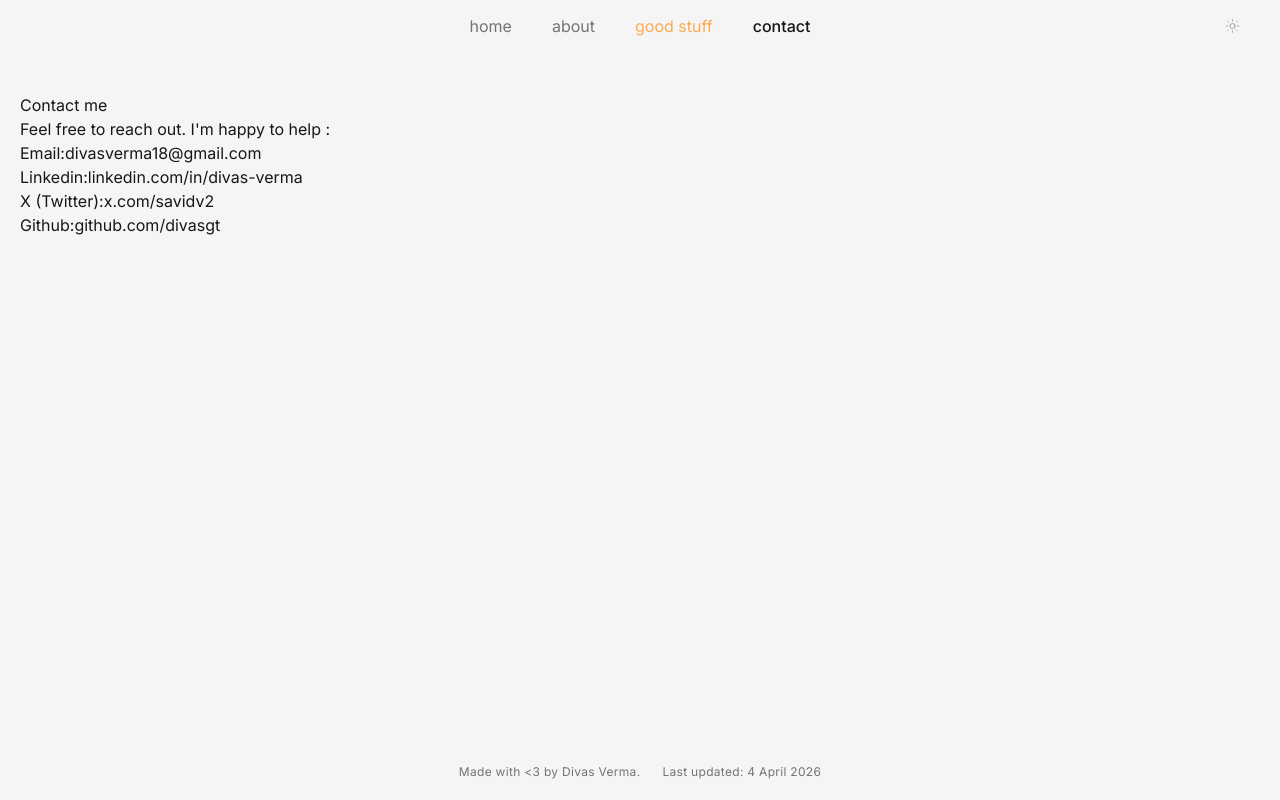
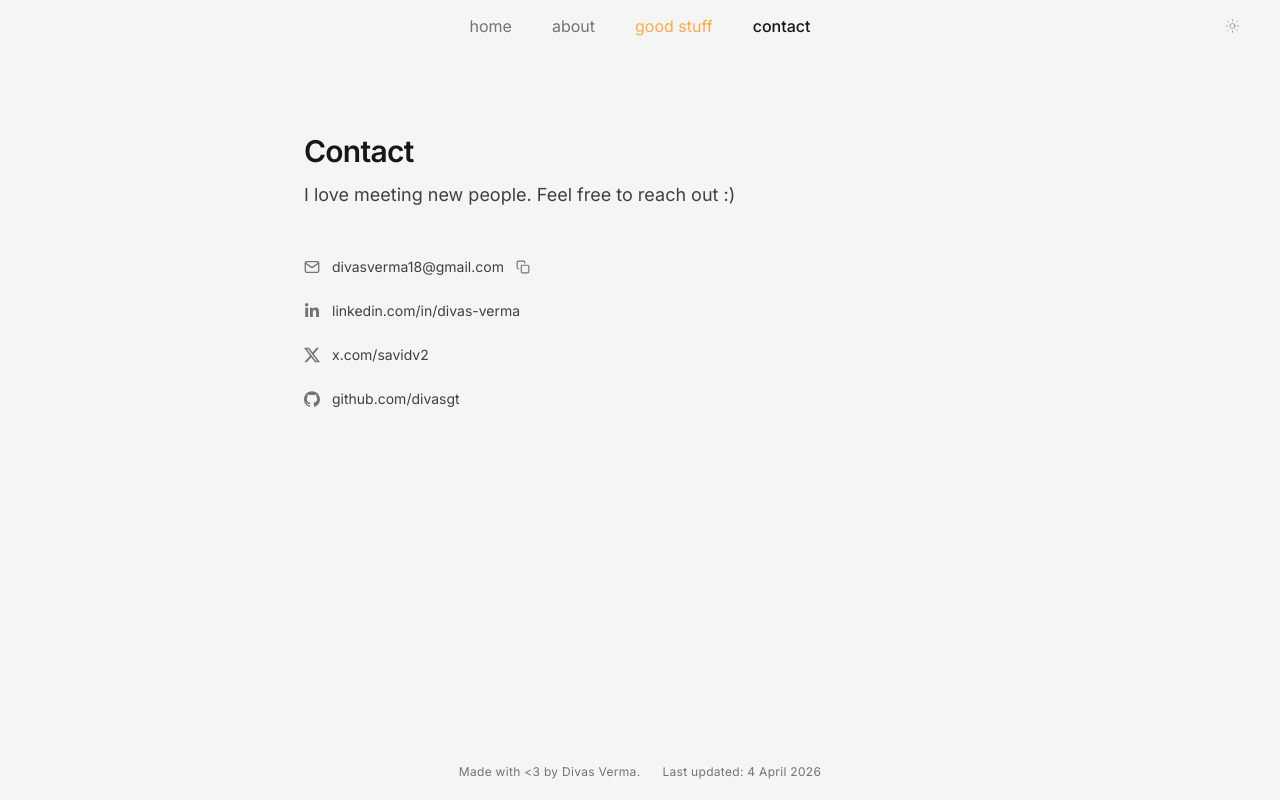
Before and after one commit to divasgt/personal-website, a Next.js app: page /contact in a window 1280 px wide. Built offline with nearby package versions, Linux system fonts and the light colour scheme.

Commit message:
style: Improve contact page; add: Add contact section on home page

```diff
--- a/package.json
+++ b/package.json
@@ -10,6 +10,7 @@
   },
   "dependencies": {
     "@tailwindcss/typography": "^0.5.19",
+    "lucide-react": "^1.7.0",
     "next": "16.1.6",
     "next-themes": "^0.4.6",
     "react": "19.2.3",
--- a/src/app/contact/page.tsx
+++ b/src/app/contact/page.tsx
@@ -1,30 +1,17 @@
+import ContactLinks from "@/components/ContactLinks";
+
 export default function ContactPage() {
   return (
-    <main className="container mx-auto px-5 pt-10">
-      <div className="">
-        <h2>Contact me</h2>
-        Feel free to reach out. I'm happy to help :
-
+    <div className="flex flex-col items-center pt-20 mx-5">
+      <div className="w-full max-w-lg md:max-w-2xl">
+        <h1 className="text-2xl md:text-3xl font-semibold tracking-tight mb-3">
+          Contact
+        </h1>
+        <p className="text-secondary md:text-lg mb-12">
+          I love meeting new people. Feel free to reach out {":)"}
+        </p>
+        <ContactLinks />
       </div>
-
-      <div className="">
-        <div>
-          Email:
-          <a href="mailto:divasverma18@gmail.com" target="_blank">divasverma18@gmail.com</a>
-        </div>
-        <div>
-          Linkedin:
-          <a href="https://linkedin.com/in/divas-verma" target="_blank" rel="noopener noreferrer">linkedin.com/in/divas-verma</a>
-        </div>
-        <div>X (Twitter):
-          <a href="http://x.com/savidv2" target="_blank" rel="noopener noreferrer">x.com/savidv2</a>
-        </div>
-        <div>
-          Github:
-          <a href="http://github.com/divasgt" target="_blank" rel="noopener noreferrer">github.com/divasgt</a>
-        </div>
-
-      </div>
-    </main>
-  )
+    </div>
+  );
 }
--- a/src/app/page.tsx
+++ b/src/app/page.tsx
@@ -2,6 +2,7 @@ import Project from "@/components/Project";
 import { projects } from "@/data/projects";
 import TechnicalSkills from "@/components/TechnicalSkills";
 import Education from "@/components/Education";
+import ContactLinks from "@/components/ContactLinks";
 
 export default function Home() {
   return (
@@ -55,6 +56,18 @@ export default function Home() {
           </h1>
           <Education />
         </section>
+
+        <div className="my-40" />
+
+        <section id="contact" className="mb-20">
+          <h1 className="text-2xl md:text-3xl font-semibold tracking-tight mb-3">
+            Contact
+          </h1>
+          <p className="text-secondary md:text-lg mb-12">
+            I love meeting new people. Feel free to reach out {":)"}
+          </p>
+          <ContactLinks />
+        </section>
       </div>
     </div>
   );
--- /dev/null
+++ b/src/components/ContactLinks.tsx
@@ -0,0 +1,91 @@
+"use client";
+
+import { useState } from "react";
+import { SiGithub, SiX } from "react-icons/si";
+import { FaLinkedinIn } from "react-icons/fa";
+import { FiMail, FiCopy, FiCheck } from "react-icons/fi";
+import { IconType } from "react-icons";
+
+const EMAIL = "divasverma18@gmail.com";
+
+type LinkItem = {
+  label: string;
+  href: string;
+  text: string;
+  icon: IconType;
+  isEmail?: boolean;
+};
+
+const links: LinkItem[] = [
+  {
+    label: "Email",
+    href: `mailto:${EMAIL}`,
+    text: EMAIL,
+    icon: FiMail,
+    isEmail: true,
+  },
+  {
+    label: "LinkedIn",
+    href: "https://linkedin.com/in/divas-verma",
+    text: "linkedin.com/in/divas-verma",
+    icon: FaLinkedinIn,
+  },
+  {
+    label: "X (Twitter)",
+    href: "https://x.com/savidv2",
+    text: "x.com/savidv2",
+    icon: SiX,
+  },
+  {
+    label: "GitHub",
+    href: "https://github.com/divasgt",
+    text: "github.com/divasgt",
+    icon: SiGithub,
+  },
+];
+
+export default function ContactLinks() {
+  const [copied, setCopied] = useState(false);
+
+  const handleCopy = async () => {
+    await navigator.clipboard.writeText(EMAIL);
+    setCopied(true);
+    setTimeout(() => setCopied(false), 2000);
+  };
+
+  return (
+    <div className="space-y-6">
+      {links.map(({ label, href, text, icon: Icon, isEmail }) => (
+        <div key={label} className="flex items-center gap-3">
+          <a
+            href={href}
+            target={isEmail ? undefined : "_blank"}
+            rel={isEmail ? undefined : "noopener noreferrer"}
+            className="flex items-center gap-3 group/link"
+          >
+            <span className="text-tertiary group-hover/link:text-foreground shrink-0 transition-colors duration-100">
+              <Icon size={16} />
+            </span>
+            <span className="text-sm text-secondary group-hover/link:text-foreground underline-offset-4 group-hover/link:underline transition-colors duration-100 truncate">
+              {text}
+            </span>
+          </a>
+          {isEmail && (
+            <div className="relative group/copy shrink-0">
+              <button
+                onClick={handleCopy}
+                aria-label="Copy email address"
+                className="flex items-center text-tertiary hover:text-foreground transition-colors duration-100"
+              >
+                {copied ? <FiCheck size={14} /> : <FiCopy size={14} />}
+              </button>
+              <span className="pointer-events-none absolute -bottom-7 left-1/2 -translate-x-1/2 whitespace-nowrap text-xs text-secondary bg-background border border-neutral-500/20 rounded px-1.5 py-0.5 opacity-0 group-hover/copy:opacity-100 transition-opacity duration-100">
+                {copied ? "Copied!" : "Copy"}
+              </span>
+            </div>
+          )}
+        </div>
+      ))}
+    </div>
+  );
+}
```
Also changed, not shown: 1 other file (tests, documents, lock files or other folders).
